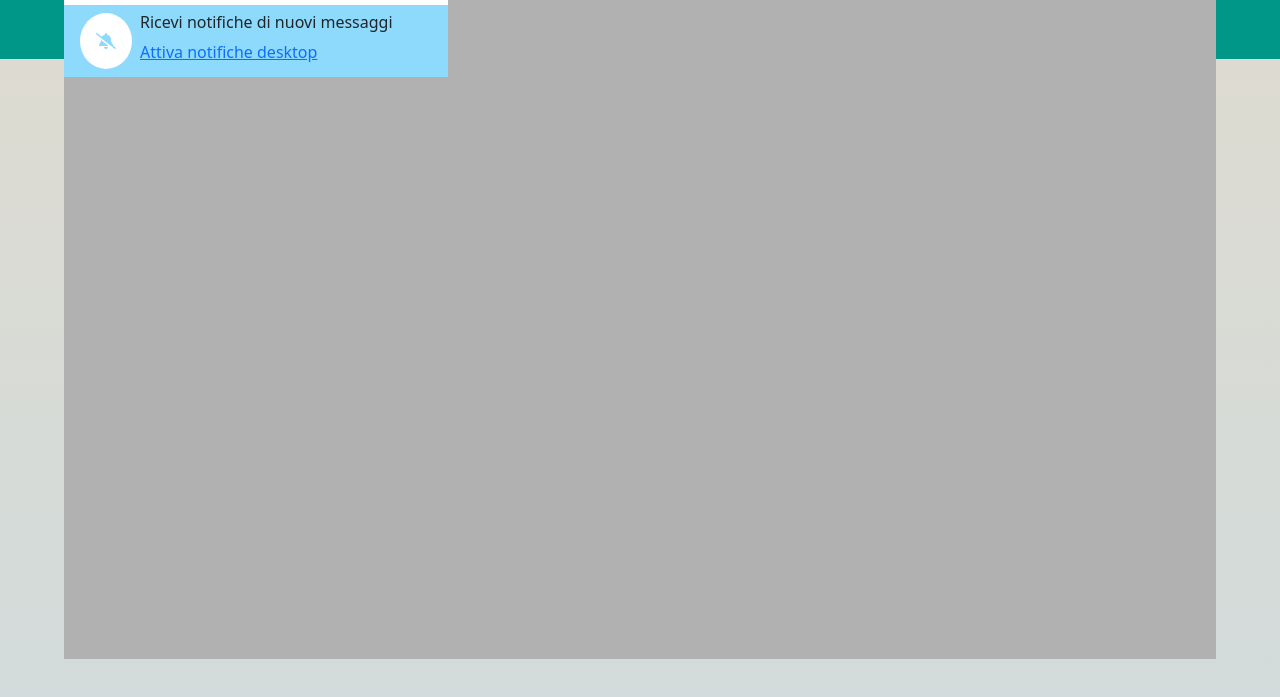
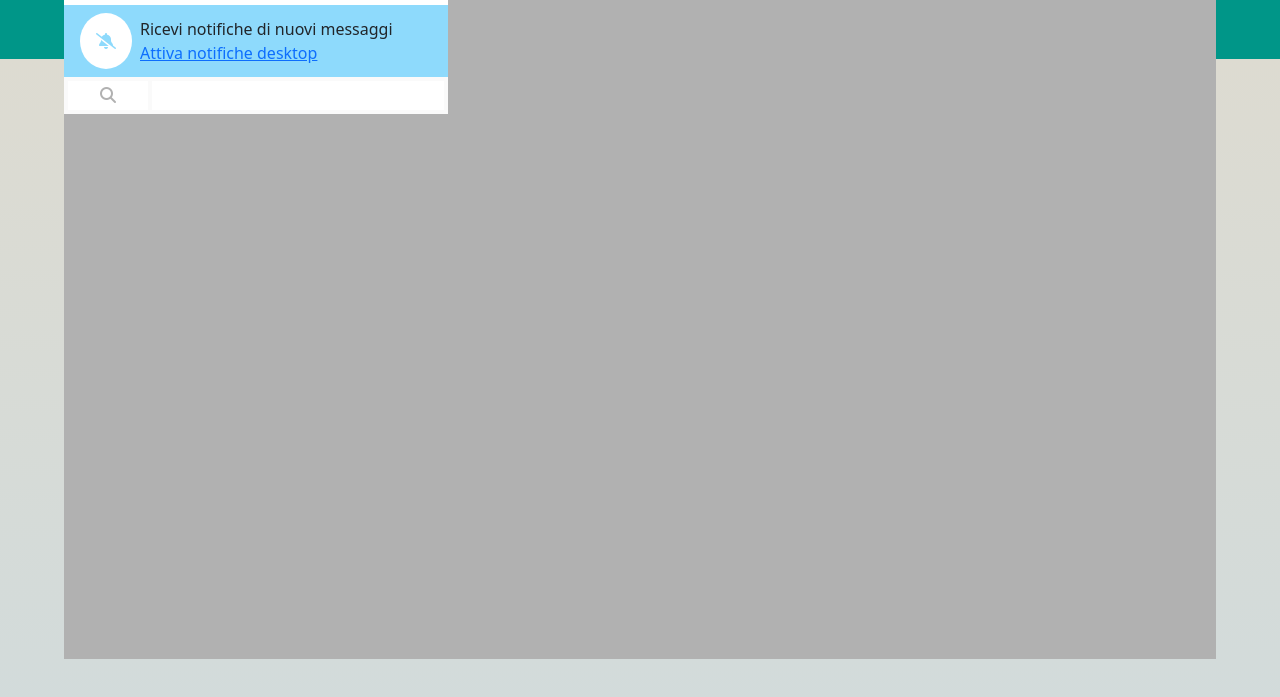
Before and after one commit to Danielateresa/vue-boolzapp, a plain HTML site: page index.html in a window 1280 px wide. Shown: the part 81-778 px from the top of the page. Drawn offline with nearby package versions, Linux system fonts and the light colour scheme.

Commit message:
Added searchbar

```diff
--- a/assets/css/style.css
+++ b/assets/css/style.css
@@ -9,6 +9,8 @@
     --light-gray-bar-bool: #EAEAEA;
     --bottom-bar-bool: #F3EEEA;
     --white-bool: #FFFFFF;
+    --bg-searchbar-bool: #FAFAFA;
+
 }
 
 * {
@@ -28,6 +30,10 @@
 
 .notifications_color_bool {
     color: var(--notificatons-bool);
+}
+
+.bg_searchbar {
+    background-color: var(--bg-searchbar-bool);
 }
 
 /*#endregion utility*/
@@ -59,6 +65,11 @@ img {
     border-radius: 50%;
 }
 
+button,
+input {
+    border: none
+}
+
 /*#endregion common*/
 
 /*#region main*/
@@ -78,4 +89,17 @@ img {
     color: var(--top-icons-bool);
 }
 
+.notification_text h6 {
+    margin-top: 0;
+    margin-bottom: 0.5rem;
+    line-height: 0.5;
+}
+
+.lens {
+    padding: 0.4rem 2rem;
+    color: var(--top-icons-bool);
+}
+
+
+
 /*#region users_box*/
--- a/index.html
+++ b/index.html
@@ -44,30 +44,38 @@
                                         alt="">
                                     <h6 class=" m-1">Sofia</h6>
                                 </div>
-                                <!-- left_sers_header -->
+                                <!-- /.left_sers_header -->
                                 <div class="right_users_header ">
                                     <i class="fa-solid fa-circle-notch m-1"></i>
                                     <i class="fa-solid fa-message m-1"></i>
                                     <i class="fa-solid fa-ellipsis-vertical
                                         m-1"></i>
                                 </div>
-                                <!-- right_sers_header -->
+                                <!-- /.right_sers_header -->
                             </div>
-                            <!-- left_header -->
+                            <!-- /.left_header -->
 
                             <div class="notificatons notifications_bg_bool
-                                d-flex pt-2 pb-2 ps-3">
+                                d-flex pt-2 pb-2 ps-3 align-items-center">
                                 <div class="bell_bg p-3 white_bg_bool
                                     rounded-circle notifications_color_bool">
                                     <i class="fa-solid fa-bell-slash"></i>
                                 </div>
 
-                                <div class="notification_text ms-2">
+                                <div class="notification_text ms-2 mt-2">
                                     <h6>Ricevi notifiche di nuovi messaggi</h6>
                                     <a href="#">Attiva notifiche desktop</a>
                                 </div>
                             </div>
-                            <!-- notifications -->
+                            <!-- /.notifications -->
+
+                            <div class="search_bar p-1 d-flex bg_searchbar">
+                                <button class="white_bg_bool"><i class="lens
+                                        fa-solid
+                                        fa-magnifying-glass"></i></button>
+                                <input class="w-100 ms-1" type="text">
+                            </div>
+                            <!-- /.search_bar -->
                         </div>
                         <!-- users_box -->
                         <div class="chat_box col-8">
@@ -75,7 +83,7 @@
                         </div>
                     </div>
                 </div>
-                <!-- main -->
+                <!-- /.main -->
             </div>
 
         </div>
```
